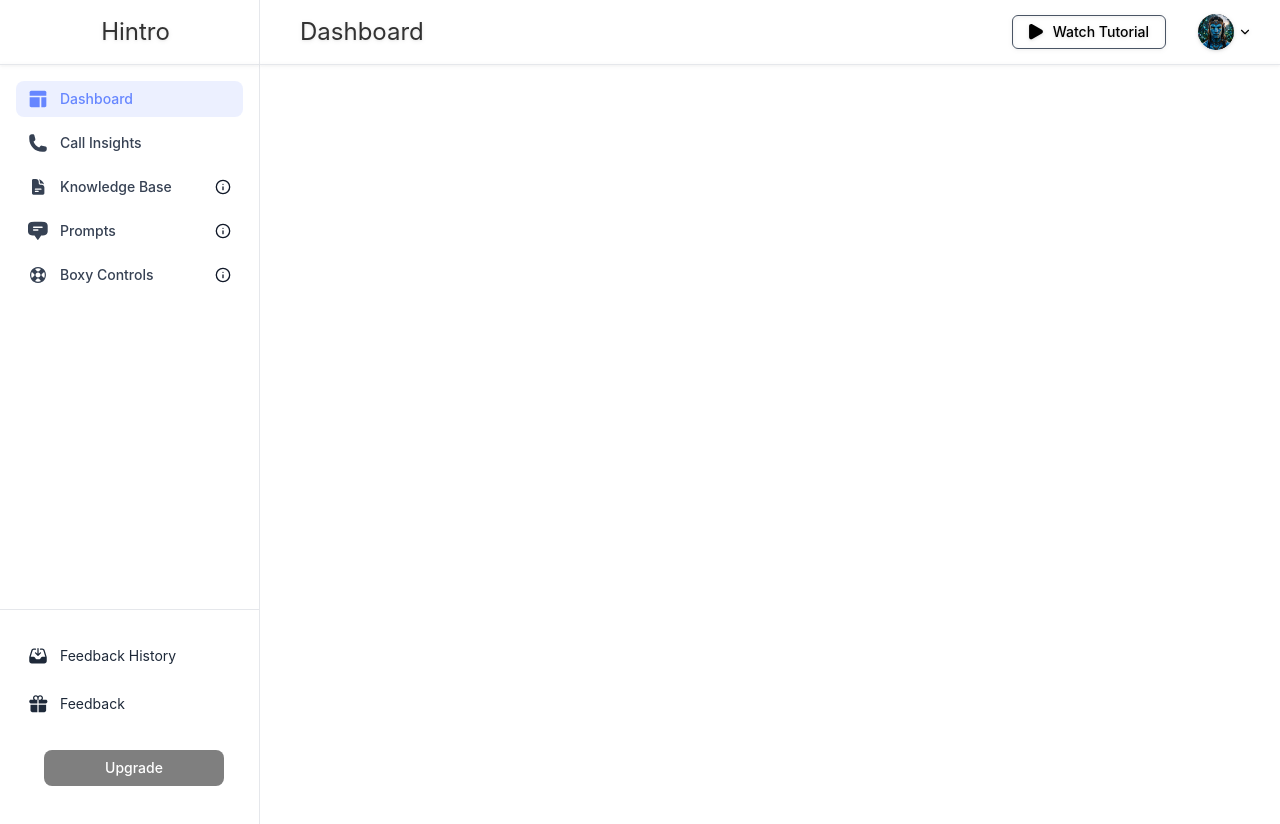
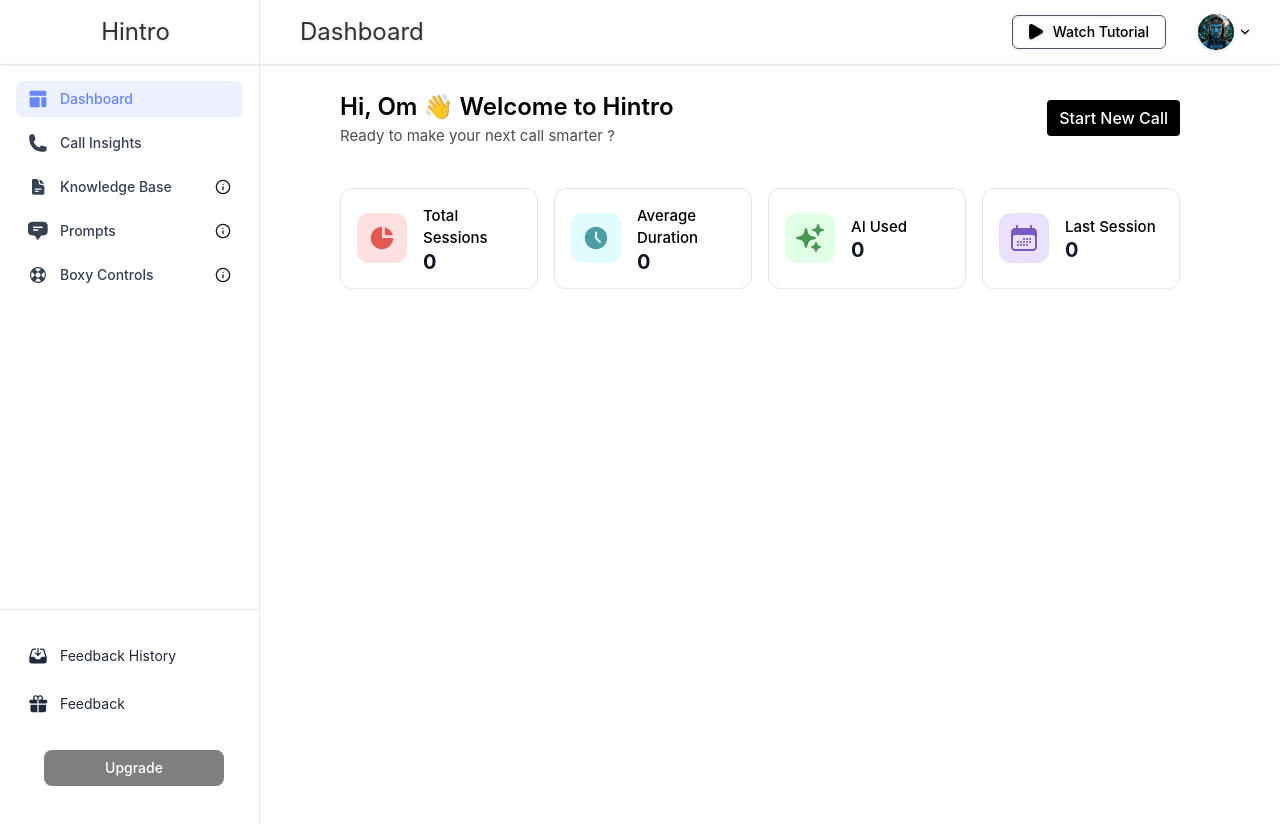
Before and after one commit to devel-maverick/Hintro, a React (Vite) app in the folder hintro/: page / in a window 1280 px wide. Shown: the top 824 px of the page. Built offline with nearby package versions, Linux system fonts and the light colour scheme; no server answers.

Commit message:
feat: implement dashboard stats UI

```diff
--- /dev/null
+++ b/hintro/src/components/MainPage.jsx
@@ -0,0 +1,70 @@
+import React from "react"
+import Step1Icon from "./icons/Step1Icon"
+import Step2Icon from "./icons/Step2Icon"
+import Step3Icon from "./icons/Step3Icon"
+import Step4Icon from "./icons/Step4Icon"
+
+function MainPage({v1=0,v2=0,v3=0,v4=0}) {
+  return (
+    <>
+    <div>
+        <div className="flex flex-col ml-20 mt-6 mr-25">
+            <div className='flex items-center justify-between gap-6'>
+                <div className="flex flex-col gap-0">
+                    <h1 className="text-[24px] font-semibold text-black">
+                        Hi, Om 👋 Welcome to Hintro
+                    </h1>
+                    <p className="text-[15px] text-black/70 font-normal">
+                        Ready to make your next call smarter ?
+                    </p>
+                </div>
+                <div className="bg-black rounded-sm cursor-pointer px-3 py-1.5">
+                    <button className="text-white font-medium">Start New Call</button>
+                </div>
+            </div>
+            <div className="flex gap-4 mt-10 w-full">
+                <div className="flex-1 bg-white border border-gray-200 rounded-xl p-4 flex items-center min-h-[85px] gap-4 shadow-[0_2px_4px_rgba(0,0,0,0.02)]">
+                    <div className="w-[50px] h-[50px] bg-secondary rounded-[12px] flex items-center justify-center shrink-0">
+                        <Step1Icon />
+                    </div>
+                    <div className="flex flex-col justify-center">
+                        <h3 className="text-[15px] font-medium text-black mb-0.5">Total Sessions</h3>
+                        <p className="text-[20px] font-bold text-gray-900 leading-none">{v1}</p>
+                    </div>
+                </div>
+                <div className="flex-1 bg-white border border-gray-200 rounded-xl p-4 flex items-center min-h-[85px] gap-4 shadow-[0_2px_4px_rgba(0,0,0,0.02)]">
+                    <div className="w-[50px] h-[50px] bg-tertiary rounded-[12px] flex items-center justify-center shrink-0">
+                        <Step2Icon />
+                    </div>
+                    <div className="flex flex-col justify-center">
+                        <h3 className="text-[15px] font-medium text-black mb-0.5">Average Duration</h3>
+                        <p className="text-[20px] font-bold text-gray-900 leading-none">{v2}</p>
+                    </div>
+                </div>
+                <div className="flex-1 bg-white border border-gray-200 rounded-xl p-4 flex items-center min-h-[85px] gap-4 shadow-[0_2px_4px_rgba(0,0,0,0.02)]">
+                    <div className="w-[50px] h-[50px] bg-fourth rounded-[12px] flex items-center justify-center shrink-0">
+                        <Step3Icon />
+                    </div>
+                    <div className="flex flex-col justify-center">
+                        <h3 className="text-[15px] font-medium text-black mb-0.5">AI Used</h3>
+                        <p className="text-[20px] font-bold text-gray-900 leading-none">{v3}</p>
+                    </div>
+                </div>
+                <div className="flex-1 bg-white border border-gray-200 rounded-xl p-4 flex items-center min-h-[85px] gap-4 shadow-[0_2px_4px_rgba(0,0,0,0.02)]">
+                    <div className="w-[50px] h-[50px] bg-fifth rounded-[12px] flex items-center justify-center shrink-0">
+                        <Step4Icon />
+                    </div>
+                    <div className="flex flex-col justify-center">
+                        <h3 className="text-[15px] font-medium text-black mb-0.5">Last Session</h3>
+                        <p className="text-[20px] font-bold text-gray-900 leading-none">{v4}</p>
+                    </div>
+                </div>
+            </div>
+        </div>
+        <div>
+        </div>
+    </div>
+    </>
+  )
+}
+export default MainPage
--- a/hintro/src/components/ProfileDropdown.jsx
+++ b/hintro/src/components/ProfileDropdown.jsx
@@ -2,7 +2,7 @@
 import avatar from '../assets/avatar.png'
 import { ChevronDown, LogOut } from 'lucide-react'
 
-function ProfileDropdown({user='USER2'}) {
+function ProfileDropdown({ user = 'USER2' }) {
   const [isOpen, setIsOpen] = useState(false)
   return (
     <div className='relative'>
@@ -14,7 +14,7 @@
       </div>
       {isOpen && (
         <div className='absolute -right-7 top-12 bg-white rounded-lg shadow-lg border border-gray-200 p-2 w-[130px] z-50'>
-          <button className='flex items-center justify-center w-full py-1 mb-1 rounded-lg hover:bg-gray-50 text-gray-800 cursor-pointer transition-colors' onClick={()=>setIsOpen(false)}>
+          <button className='flex items-center justify-center w-full py-1 mb-1 rounded-lg hover:bg-gray-50 text-gray-800 cursor-pointer transition-colors' onClick={() => setIsOpen(false)}>
             <h2 className='text-base font-bold text-black/80'>{user}</h2>
           </button>
           <button
--- /dev/null
+++ b/hintro/src/components/icons/Step1Icon.jsx
@@ -0,0 +1,10 @@
+import React from 'react'
+
+export default function Step1Icon() {
+  return (
+    <svg width="32" height="32" viewBox="0 0 32 32" fill="none" xmlns="http://www.w3.org/2000/svg">
+      <path d="M4.79999 16C4.79999 9.81441 9.8144 4.8 16 4.8V16H27.2C27.2 22.1856 22.1856 27.2 16 27.2C9.8144 27.2 4.79999 22.1856 4.79999 16Z" fill="#DE362A" fillOpacity="0.8"/>
+      <path d="M18.8 5.15274C22.7357 6.16573 25.8343 9.26428 26.8472 13.2001H18.8V5.15274Z" fill="#DE362A" fillOpacity="0.8"/>
+    </svg>
+  )
+}
--- /dev/null
+++ b/hintro/src/components/icons/Step2Icon.jsx
@@ -0,0 +1,9 @@
+import React from 'react'
+
+export default function Step2Icon() {
+  return (
+    <svg width="32" height="32" viewBox="0 0 32 32" fill="none" xmlns="http://www.w3.org/2000/svg">
+      <path d="M16 4.7998C22.1856 4.7998 27.2002 9.81441 27.2002 16C27.2002 22.1856 22.1856 27.2002 16 27.2002C9.81441 27.2002 4.7998 22.1856 4.7998 16C4.79981 9.81441 9.81441 4.79981 16 4.7998ZM16 9.40039C15.4477 9.40039 15 9.84811 15 10.4004V16C15.0001 16.265 15.1056 16.5196 15.293 16.707L19.2529 20.667C19.6434 21.0573 20.2765 21.0573 20.667 20.667C21.0573 20.2765 21.0573 19.6434 20.667 19.2529L17 15.5859V10.4004C17 9.84811 16.5523 9.40039 16 9.40039Z" fill="#4C9DA6"/>
+    </svg>
+  )
+}
--- /dev/null
+++ b/hintro/src/components/icons/Step3Icon.jsx
@@ -0,0 +1,11 @@
+import React from 'react'
+
+export default function Step3Icon() {
+  return (
+    <svg width="32" height="32" viewBox="0 0 32 32" fill="none" xmlns="http://www.w3.org/2000/svg">
+      <path fillRule="evenodd" clipRule="evenodd" d="M12 6C12.4465 6 12.8389 6.29598 12.9615 6.72528L14.0458 10.5202C14.5204 12.1812 15.8188 13.4796 17.4798 13.9542L21.2747 15.0385C21.704 15.1611 22 15.5535 22 16C22 16.4465 21.704 16.8389 21.2747 16.9615L17.4798 18.0458C15.8188 18.5204 14.5204 19.8188 14.0458 21.4798L12.9615 25.2747C12.8389 25.704 12.4465 26 12 26C11.5535 26 11.1611 25.704 11.0385 25.2747L9.95421 21.4798C9.47963 19.8188 8.18124 18.5204 6.5202 18.0458L2.72528 16.9615C2.29598 16.8389 2 16.4465 2 16C2 15.5535 2.29598 15.1611 2.72528 15.0385L6.5202 13.9542C8.18124 13.4796 9.47963 12.1812 9.95421 10.5202L11.0385 6.72528C11.1611 6.29598 11.5535 6 12 6Z" fill="#499955"/>
+      <path fillRule="evenodd" clipRule="evenodd" d="M24 2C24.4589 2 24.8589 2.3123 24.9701 2.75746L25.3153 4.13808C25.6288 5.39208 26.6079 6.3712 27.8619 6.6847L29.2425 7.02986C29.6877 7.14115 30 7.54113 30 8C30 8.45887 29.6877 8.85885 29.2425 8.97014L27.8619 9.3153C26.6079 9.6288 25.6288 10.6079 25.3153 11.8619L24.9701 13.2425C24.8589 13.6877 24.4589 14 24 14C23.5411 14 23.1411 13.6877 23.0299 13.2425L22.6847 11.8619C22.3712 10.6079 21.3921 9.6288 20.1381 9.3153L18.7575 8.97014C18.3123 8.85885 18 8.45887 18 8C18 7.54113 18.3123 7.14115 18.7575 7.02986L20.1381 6.6847C21.3921 6.3712 22.3712 5.39208 22.6847 4.13808L23.0299 2.75746C23.1411 2.3123 23.5411 2 24 2Z" fill="#499955"/>
+      <path fillRule="evenodd" clipRule="evenodd" d="M22 20C22.4304 20 22.8126 20.2754 22.9487 20.6838L23.4743 22.2607C23.6734 22.858 24.142 23.3266 24.7393 23.5257L26.3162 24.0513C26.7246 24.1874 27 24.5696 27 25C27 25.4304 26.7246 25.8126 26.3162 25.9487L24.7393 26.4743C24.142 26.6734 23.6734 27.142 23.4743 27.7393L22.9487 29.3162C22.8126 29.7246 22.4304 30 22 30C21.5696 30 21.1874 29.7246 21.0513 29.3162L20.5257 27.7393C20.3266 27.142 19.858 26.6734 19.2607 26.4743L17.6838 25.9487C17.2754 25.8126 17 25.4304 17 25C17 24.5696 17.2754 24.1874 17.6838 24.0513L19.2607 23.5257C19.858 23.3266 20.3266 22.858 20.5257 22.2607L21.0513 20.6838C21.1874 20.2754 21.5696 20 22 20Z" fill="#499955"/>
+    </svg>
+  )
+}
--- /dev/null
+++ b/hintro/src/components/icons/Step4Icon.jsx
@@ -0,0 +1,21 @@
+import React from 'react'
+
+export default function Step4Icon() {
+  return (
+    <svg width="32" height="32" viewBox="0 0 32 32" fill="none" xmlns="http://www.w3.org/2000/svg">
+      <path d="M17 17C17 17.5523 16.5523 18 16 18C15.4477 18 15 17.5523 15 17C15 16.4477 15.4477 16 16 16C16.5523 16 17 16.4477 17 17Z" fill="#7B57C2"/>
+      <path d="M10 21C10.5523 21 11 20.5523 11 20C11 19.4477 10.5523 19 10 19C9.44771 19 9 19.4477 9 20C9 20.5523 9.44771 21 10 21Z" fill="#7B57C2"/>
+      <path d="M11 23C11 23.5523 10.5523 24 10 24C9.44771 24 9 23.5523 9 23C9 22.4477 9.44771 22 10 22C10.5523 22 11 22.4477 11 23Z" fill="#7B57C2"/>
+      <path d="M13 21C13.5523 21 14 20.5523 14 20C14 19.4477 13.5523 19 13 19C12.4477 19 12 19.4477 12 20C12 20.5523 12.4477 21 13 21Z" fill="#7B57C2"/>
+      <path d="M14 23C14 23.5523 13.5523 24 13 24C12.4477 24 12 23.5523 12 23C12 22.4477 12.4477 22 13 22C13.5523 22 14 22.4477 14 23Z" fill="#7B57C2"/>
+      <path d="M16 21C16.5523 21 17 20.5523 17 20C17 19.4477 16.5523 19 16 19C15.4477 19 15 19.4477 15 20C15 20.5523 15.4477 21 16 21Z" fill="#7B57C2"/>
+      <path d="M17 23C17 23.5523 16.5523 24 16 24C15.4477 24 15 23.5523 15 23C15 22.4477 15.4477 22 16 22C16.5523 22 17 22.4477 17 23Z" fill="#7B57C2"/>
+      <path d="M19 21C19.5523 21 20 20.5523 20 20C20 19.4477 19.5523 19 19 19C18.4477 19 18 19.4477 18 20C18 20.5523 18.4477 21 19 21Z" fill="#7B57C2"/>
+      <path d="M20 23C20 23.5523 19.5523 24 19 24C18.4477 24 18 23.5523 18 23C18 22.4477 18.4477 22 19 22C19.5523 22 20 22.4477 20 23Z" fill="#7B57C2"/>
+      <path d="M22 21C22.5523 21 23 20.5523 23 20C23 19.4477 22.5523 19 22 19C21.4477 19 21 19.4477 21 20C21 20.5523 21.4477 21 22 21Z" fill="#7B57C2"/>
+      <path d="M20 17C20 17.5523 19.5523 18 19 18C18.4477 18 18 17.5523 18 17C18 16.4477 18.4477 16 19 16C19.5523 16 20 16.4477 20 17Z" fill="#7B57C2"/>
+      <path d="M22 18C22.5523 18 23 17.5523 23 17C23 16.4477 22.5523 16 22 16C21.4477 16 21 16.4477 21 17C21 17.5523 21.4477 18 22 18Z" fill="#7B57C2"/>
+      <path fillRule="evenodd" clipRule="evenodd" d="M9 3C9.55228 3 10 3.44772 10 4V6H22V4C22 3.44772 22.4477 3 23 3C23.5523 3 24 3.44772 24 4V6H25C27.2091 6 29 7.79086 29 10V25C29 27.2091 27.2091 29 25 29H7C4.79086 29 3 27.2091 3 25V10C3 7.79086 4.79086 6 7 6H8V4C8 3.44772 8.44772 3 9 3ZM27 15C27 13.8954 26.1046 13 25 13H7C5.89543 13 5 13.8954 5 15V25C5 26.1046 5.89543 27 7 27H25C26.1046 27 27 26.1046 27 25V15Z" fill="#7B57C2"/>
+    </svg>
+  )
+}
--- a/hintro/src/index.css
+++ b/hintro/src/index.css
@@ -2,6 +2,10 @@
 
 @theme {
   --color-primary: #6686FF;
+  --color-secondary: #FFE1E1;
+  --color-tertiary: #E1FCFF;
+  --color-fourth: #E1FFE4;
+  --color-fifth: #EBE1FF;
 }
 
 body {
--- a/hintro/src/pages/Dashboard.jsx
+++ b/hintro/src/pages/Dashboard.jsx
@@ -1,12 +1,14 @@
 import React, {useState} from 'react'
 import LeftNavbar from '../components/LeftNavbar'
 import TopNavbar from '../components/TopNavbar'
+import MainPage from '../components/MainPage'
 function Dashboard() {
   return (
     <div className="min-h-screen flex">
       <LeftNavbar />
       <div className='flex-1'>
         <TopNavbar/>
+        <MainPage/>
       </div>
     </div>
   )
```
